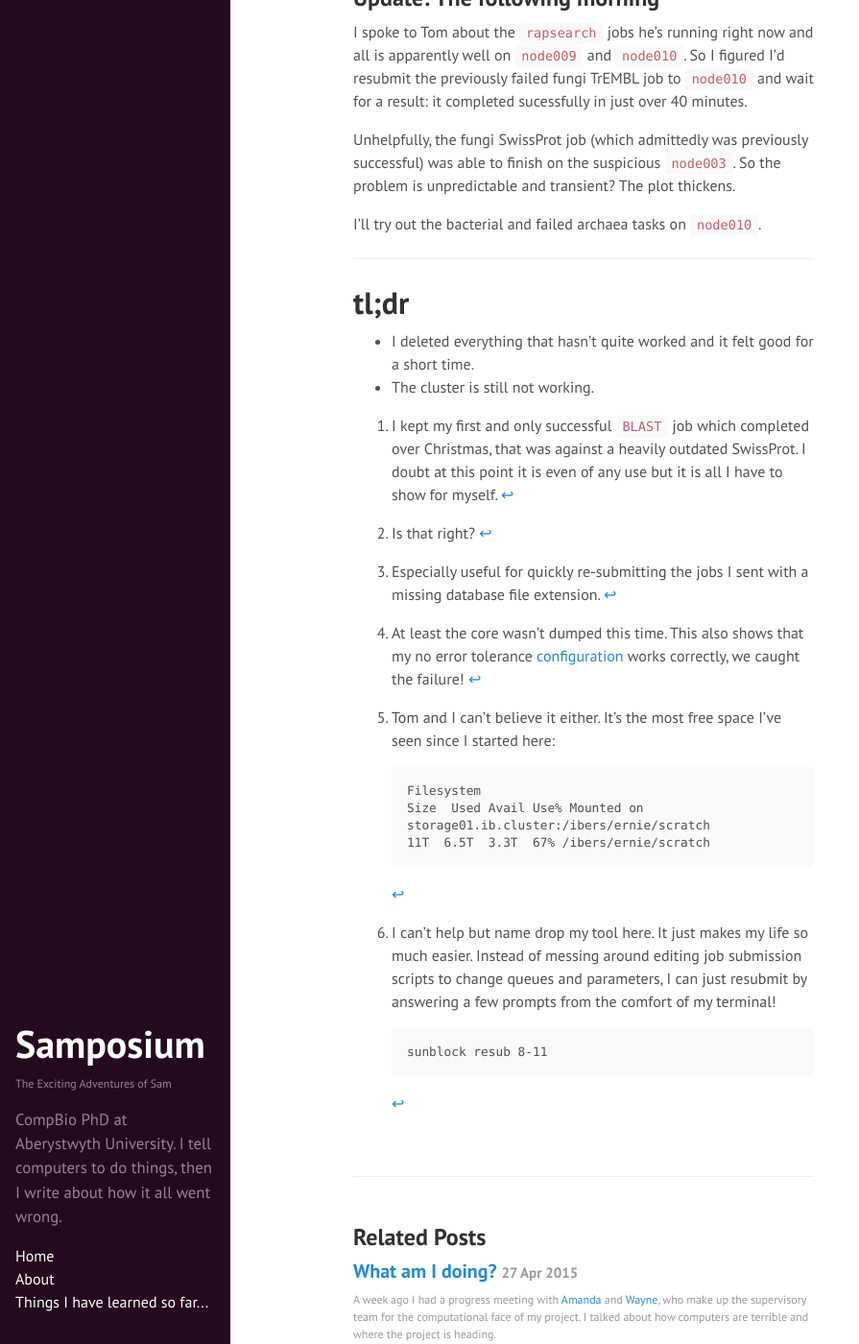
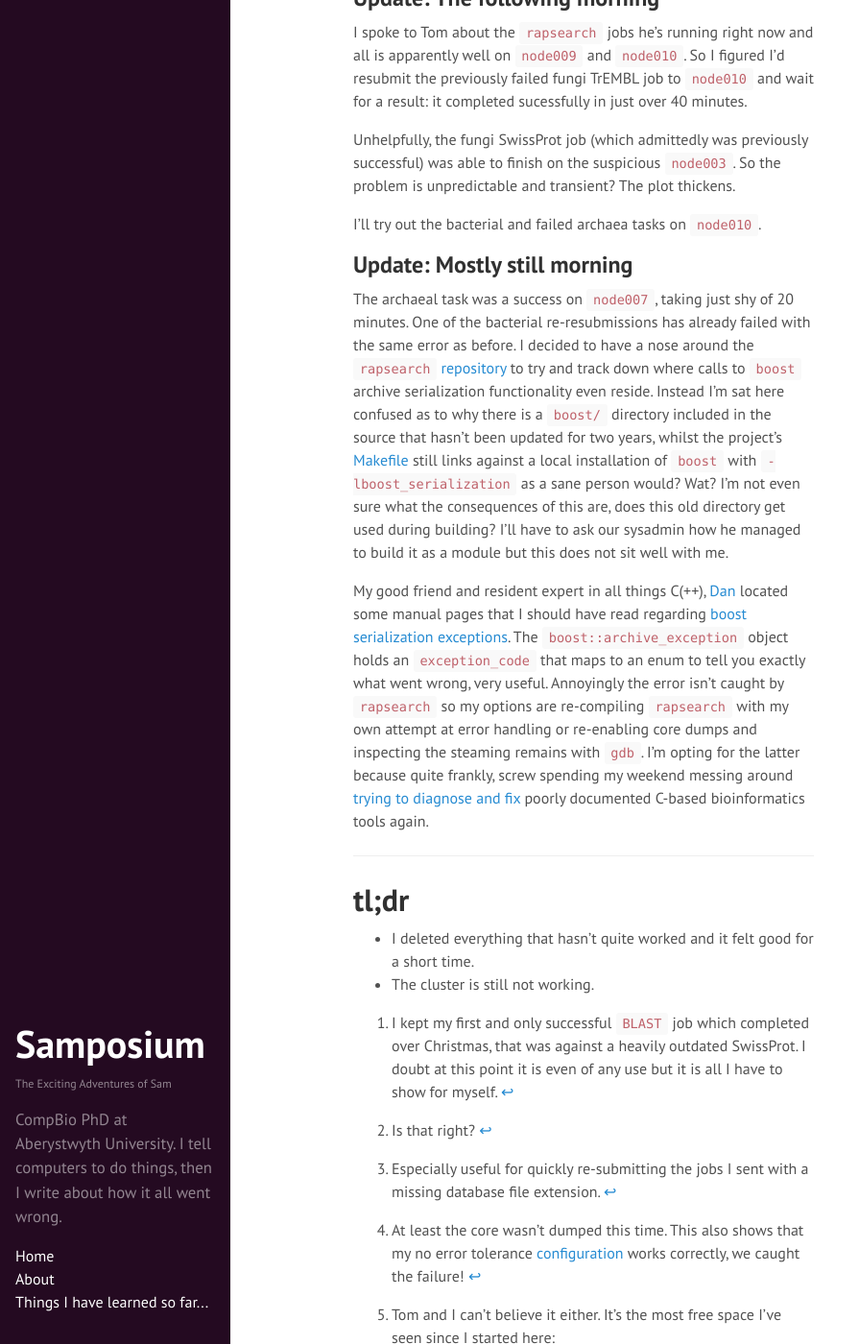
Before and after one commit to SamStudio8/samstudio8.github.io.off, a Jekyll site: the page built from _posts/2015-05-01-aligned-annihilation.md, in a window 1280 px wide and 1400 px high, scrolled down 2112 px. Shown: the whole window at 96% size, without its empty margins (0-895 px from the left). Built offline with Jekyll 4.4.1, drawn with Linux system fonts in a browser that asks for light colours; Markdown is read by kramdown in place of the engine named in the settings.

Commit message:
Update 2015-05-01-aligned-annihilation.md

```diff
--- a/_posts/2015-05-01-aligned-annihilation.md
+++ b/_posts/2015-05-01-aligned-annihilation.md
@@ -78,6 +78,24 @@ finish on the suspicious `node003`. So the problem is unpredictable and transien
 
 I'll try out the bacterial and failed archaea tasks on `node010`.
 
+## Update: Mostly still morning
+The archaeal task was a success on `node007`, taking just shy of 20 minutes. One of the bacterial
+re-resubmissions has already failed with the same error as before. I decided to have a nose around the `rapsearch` [repository](https://github.com/zhaoyanswill/RAPSearch2/tree/95c866e9b818b7b4b9648ef4e0810a33300c3432)
+to try and track down where calls to `boost` archive serialization functionality even reside.
+Instead I'm sat here confused as to why there is a `boost/` directory included in the source that hasn't been
+updated for two years, whilst the project's [Makefile](https://github.com/zhaoyanswill/RAPSearch2/blob/95c866e9b818b7b4b9648ef4e0810a33300c3432/Src/Makefile) still links against a local installation of `boost` with `-lboost_serialization` as a sane person would? Wat?
+I'm not even sure what the consequences of this are, does this old directory get used during building?
+I'll have to ask our sysadmin how he managed to build it as a module but this does not sit well with me.
+
+My good friend and resident expert in all things C(++), [Dan](http://bytecove.co.uk/) located some manual pages
+that I should have read regarding [boost serialization exceptions](http://www.boost.org/doc/libs/1_37_0/libs/serialization/doc/exceptions.html).
+The `boost::archive_exception` object holds an `exception_code` that maps to an enum to tell you exactly
+what went wrong, very useful. Annoyingly the error isn't caught by `rapsearch` so my options are re-compiling
+`rapsearch` with my own attempt at error handling or re-enabling core dumps and inspecting the steaming remains
+with `gdb`. I'm opting for the latter because quite frankly, screw spending my weekend
+messing around [trying to diagnose and fix](https://github.com/samtools/samtools/pull/259) poorly documented
+C-based bioinformatics tools again.
+
 * * *
 
 # tl;dr
```
